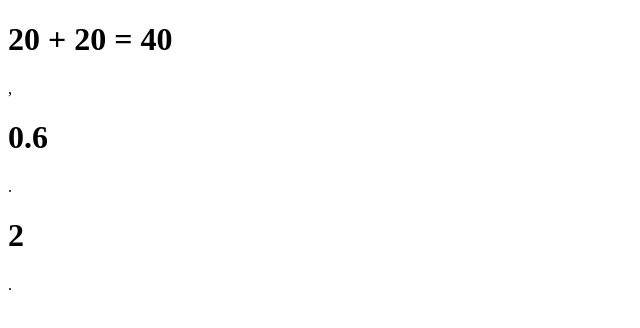
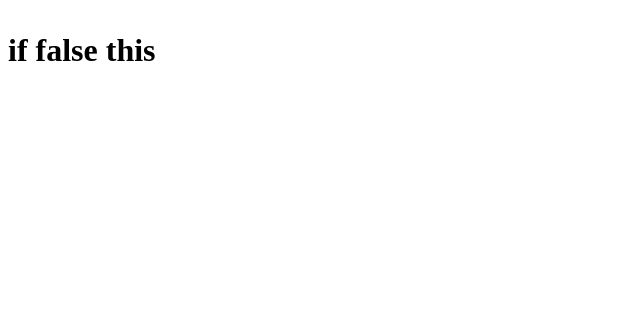
Before and after one commit to Abhimishra2424/React-tutorial, a React (Create React App) app: page / in a window 1280 px wide. Shown: the top 328 px of the page, without its empty margins (0-640 px from the left). Built offline with nearby package versions, Linux system fonts and the light colour scheme.

Commit message:
ternary optr exprssions in jsx

```diff
--- a/src/App.js
+++ b/src/App.js
@@ -1,16 +1,12 @@
 import React from "react";
 
-const a = 20;
-const b = 20;
-const sum = a + b;
+//  null , numbers , strings, array , HTML,
+//ternary operator , [(condition) ? (if true, do this) : (otherwise, do this)
 
 function App() {
   return (
-    <>
-    <h1> 20 + 20  = {sum} </h1>,
-    <h1>{Math.abs(3/5)}</h1>.
-    <h1>{Math.round(5/3)}</h1>.
-    </>
+
+  <h1> {1 + 0 > 5 ?<p>if  true this </p>:<p>if false this</p>}</h1>
   );
 }
 
```
